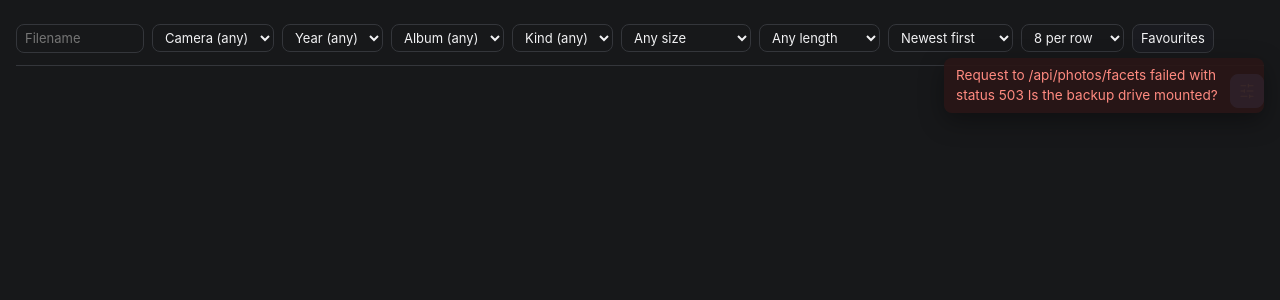
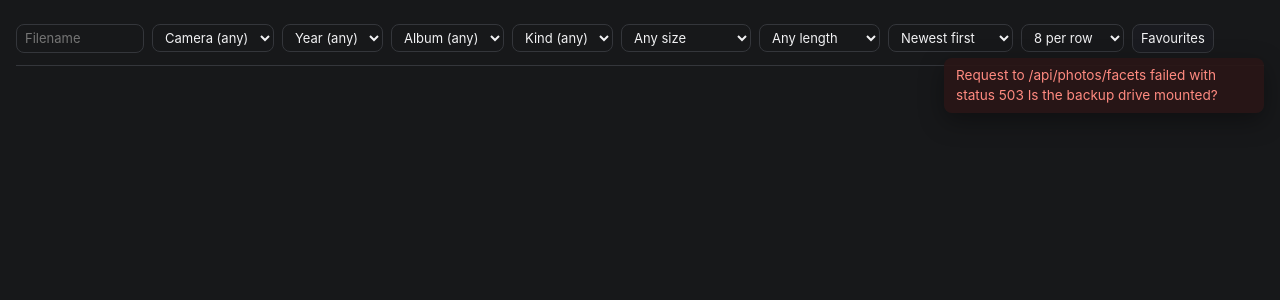
Before and after one commit to momonala/find-my, a Flask app: page /photos in a window 1280 px wide. Shown: the part 40-340 px from the top of the page. Run offline with Flask 3, Linux system fonts and the light colour scheme; parts of the project's set-up code (start-up, migrations or seed data) failed here and were passed over.

Commit message:
feat(photos): drop the filter toggle, add a 10 MB size step
- the filter bar is one row and always visible, so the disclosure and its icon
  had nothing left to do

```diff
--- a/src/web/photos/static/gallery.js
+++ b/src/web/photos/static/gallery.js
@@ -18,7 +18,6 @@ const resultCount = document.getElementById("result-count");
 const librarySummary = document.getElementById("library-summary");
 const loadMore = document.getElementById("load-more");
 const perRow = document.getElementById("per-row");
-const toggleFilters = document.getElementById("toggle-filters");
 const gridEmpty = document.getElementById("grid-empty");
 const detail = document.getElementById("detail");
 
@@ -372,13 +371,6 @@ function applyDensity() {
 
 perRow.addEventListener("change", applyDensity);
 
-toggleFilters.addEventListener("click", () => {
-  const shown = toggleFilters.getAttribute("aria-expanded") === "true";
-  toggleFilters.setAttribute("aria-expanded", String(!shown));
-  toggleFilters.setAttribute("aria-label", shown ? "Show filters" : "Hide filters");
-  toggleFilters.title = shown ? "Show filters" : "Hide filters";
-  form.hidden = shown;
-});
 loadMore.addEventListener("click", () => loadPage({ append: true }));
 document.getElementById("detail-close").addEventListener("click", () => detail.close());
 document.getElementById("detail-mark").addEventListener("click", (event) => toggleMark(event.currentTarget));
--- a/src/web/photos/static/photos.css
+++ b/src/web/photos/static/photos.css
@@ -37,26 +37,8 @@
   backdrop-filter: none;
 }
 
-.grid-toolbar {
-  display: flex;
-  align-items: center;
-  justify-content: space-between;
-  gap: var(--space-3);
+#result-count {
   margin: var(--space-2) 0;
-}
-
-#toggle-filters {
-  box-shadow: none;
-  backdrop-filter: none;
-  flex-shrink: 0;
-}
-
-/* The disclosure state is the highlight, so the icon reads as on or off
-   without a second attribute saying the same thing. */
-#toggle-filters[aria-expanded="true"] {
-  background: var(--color-accent);
-  border-color: var(--color-accent);
-  color: #ffffff;
 }
 
 /* Everything else comes from the shell's .card-grid. The column count is the
--- a/src/web/photos/templates/photos/gallery.html
+++ b/src/web/photos/templates/photos/gallery.html
@@ -6,7 +6,6 @@
 {% endblock %}
 
 {% block content %}
-{% from "_icons.html" import icon with context %}
 <main class="page photos-page">
   {#- The nav bar names the page; this keeps the document outline intact. -#}
   <h1 class="visually-hidden">Photos</h1>
@@ -33,6 +32,7 @@
       <option value="">Any size</option>
       <option value="1000000">1 MB or more</option>
       <option value="5000000">5 MB or more</option>
+      <option value="10000000">10 MB or more</option>
       <option value="20000000">20 MB or more</option>
     </select>
     <select name="min_duration" class="dialog-select filter-control" aria-label="Minimum video length">
@@ -61,12 +61,7 @@
     </button>
   </form>
 
-  <div class="grid-toolbar">
-    <p id="result-count" class="photos-summary" role="status"></p>
-    <button type="button" id="toggle-filters" class="btn-floating btn-icon"
-            aria-expanded="true" aria-controls="filters" aria-label="Hide filters"
-            title="Hide filters">{{ icon('sliders') }}</button>
-  </div>
+  <p id="result-count" class="photos-summary" role="status"></p>
 
   <ul id="grid" class="card-grid photo-grid"></ul>
 
--- a/src/web/templates/_icons.html
+++ b/src/web/templates/_icons.html
@@ -8,10 +8,6 @@
   {%- elif name == "pin" %}
   <path d="M12 21s7-6.3 7-11a7 7 0 1 0-14 0c0 4.7 7 11 7 11z" fill="none" stroke="currentColor" stroke-width="1.6" stroke-linejoin="round"/>
   <circle cx="12" cy="9.8" r="2.4" fill="none" stroke="currentColor" stroke-width="1.6"/>
-  {%- elif name == "sliders" %}
-  {#- lucide sliders-horizontal -#}
-  <path d="M21 4h-7M10 4H3M21 12h-9M8 12H3M21 20h-5M12 20H3M14 2v4M8 10v4M16 18v4"
-        fill="none" stroke="currentColor" stroke-width="1.6" stroke-linecap="round"/>
   {%- elif name == "image" %}
   <rect x="3.2" y="5" width="17.6" height="14" rx="2" fill="none" stroke="currentColor" stroke-width="1.6"/>
   <circle cx="8.6" cy="10" r="1.5" fill="none" stroke="currentColor" stroke-width="1.6"/>
```
